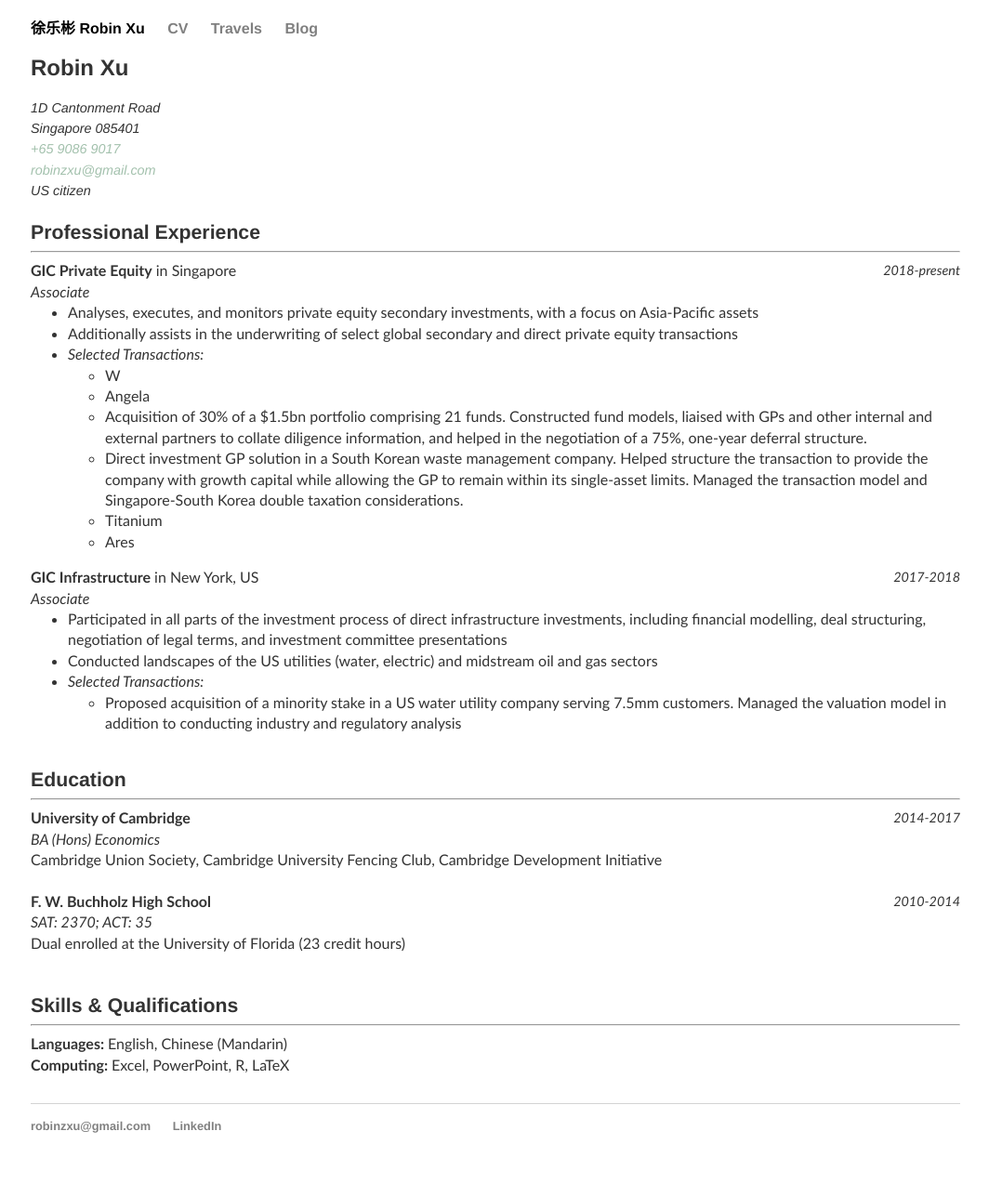
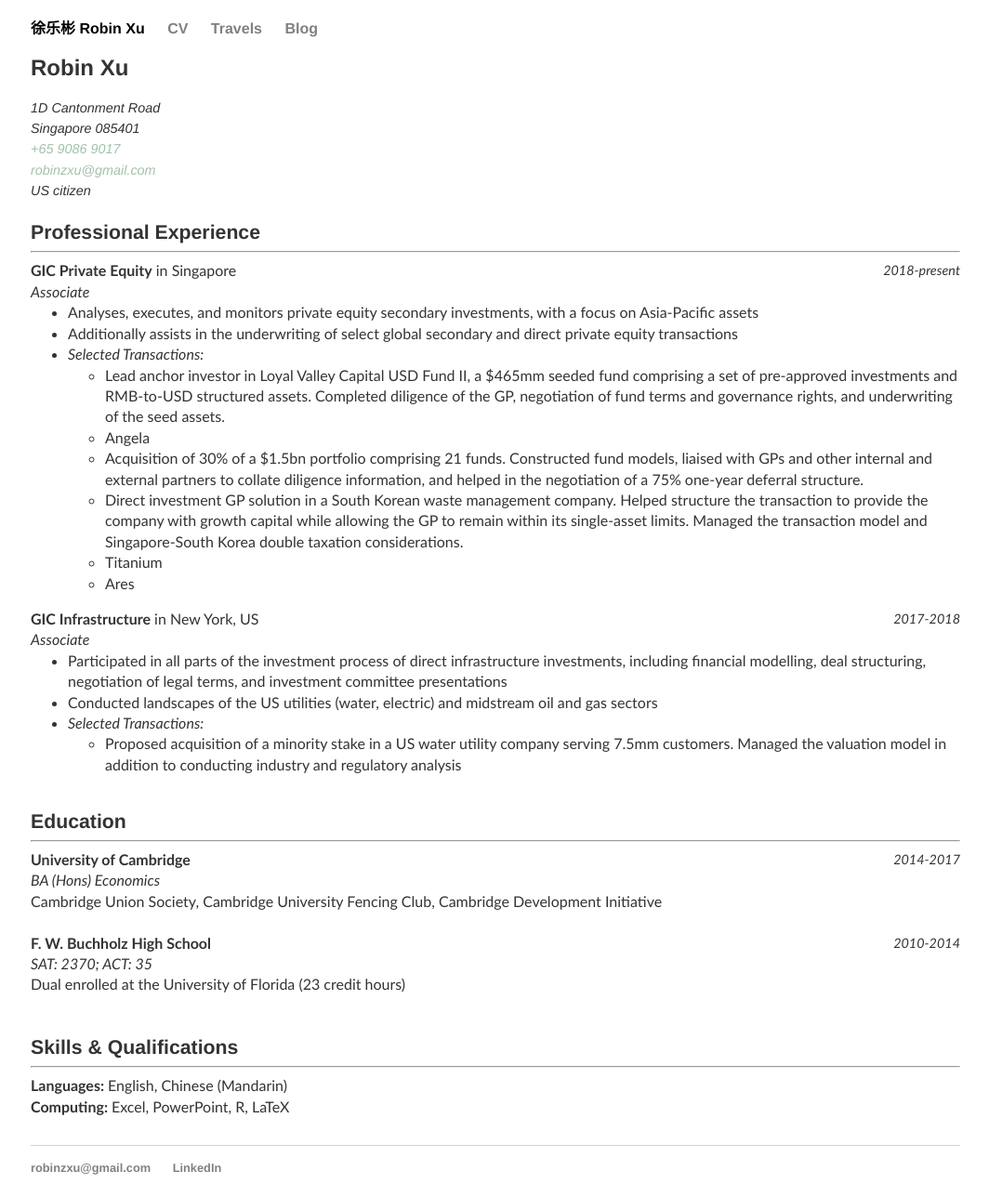
Before and after one commit to robinzxu/robinzxu.github.io, a Jekyll site: the page built from cv/index.html, in a window 1280 px wide. Shown: the whole page at 93% size, without its empty margins (107-1171 px from the left). Built offline with Jekyll 4.4.1, drawn with Linux system fonts in a browser that asks for light colours; before the commit the page ends 1243 px from its top, so only the background shows below that.

Commit message:
Update index.html

```diff
--- a/cv/index.html
+++ b/cv/index.html
@@ -26,9 +26,9 @@
 		<li>Additionally assists in the underwriting of select global secondary and direct private equity transactions
 		<li><i>Selected Transactions:</i>
 		<ul>
-			<li>W
+			<li>Lead anchor investor in Loyal Valley Capital USD Fund II, a $465mm seeded fund comprising a set of pre-approved investments and RMB-to-USD structured assets. Completed diligence of the GP, negotiation of fund terms and governance rights, and underwriting of the seed assets.
 			<li>Angela
-			<li>Acquisition of 30% of a $1.5bn portfolio comprising 21 funds. Constructed fund models, liaised with GPs and other internal and external partners to collate diligence information, and helped in the negotiation of a 75%, one-year deferral structure.
+			<li>Acquisition of 30% of a $1.5bn portfolio comprising 21 funds. Constructed fund models, liaised with GPs and other internal and external partners to collate diligence information, and helped in the negotiation of a 75% one-year deferral structure.
 			<li>Direct investment GP solution in a South Korean waste management company. Helped structure the transaction to provide the company with growth capital while allowing the GP to remain within its single-asset limits. Managed the transaction model and Singapore-South Korea double taxation considerations.
 			<li>Titanium
 			<li>Ares
```
